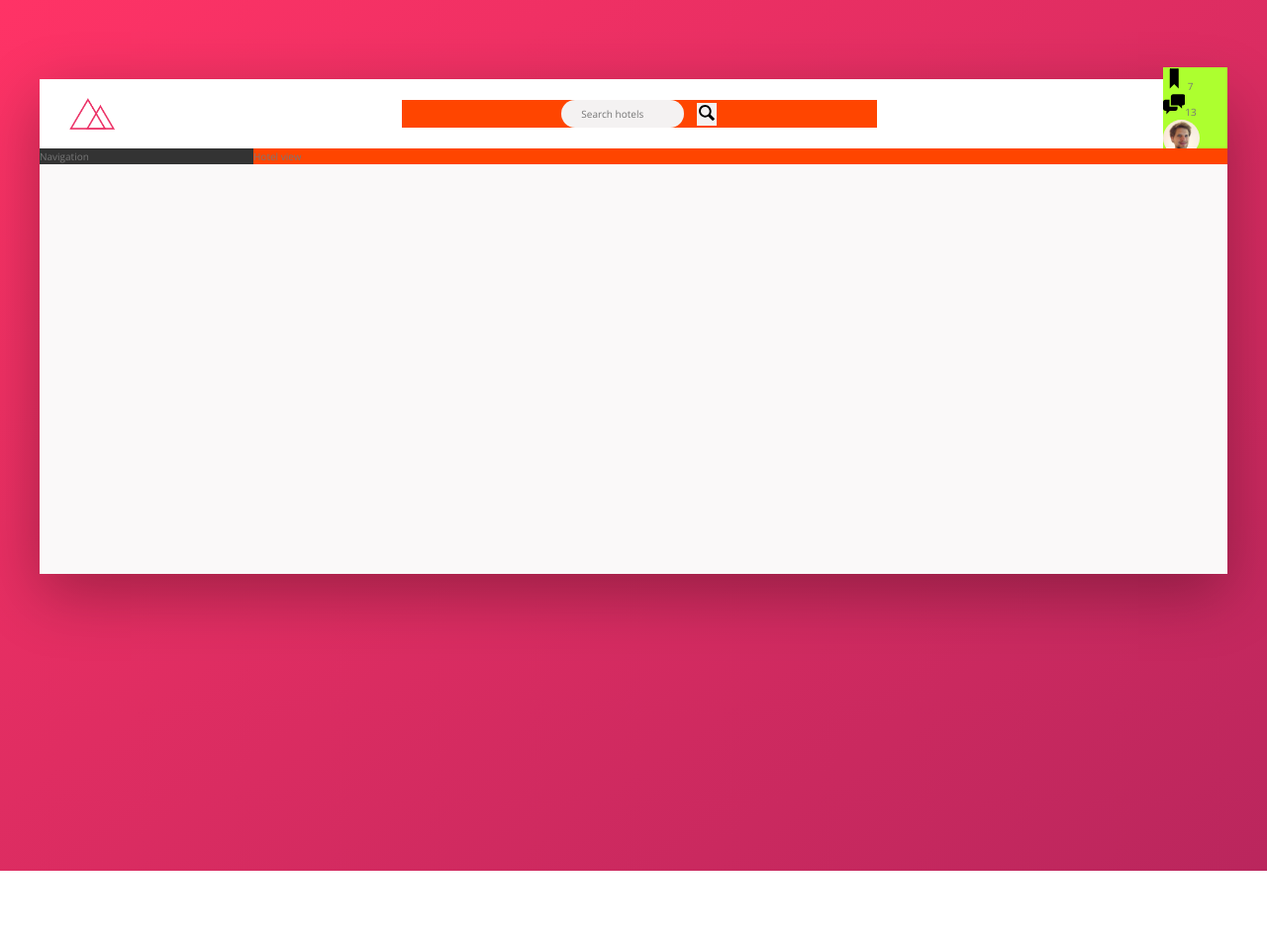
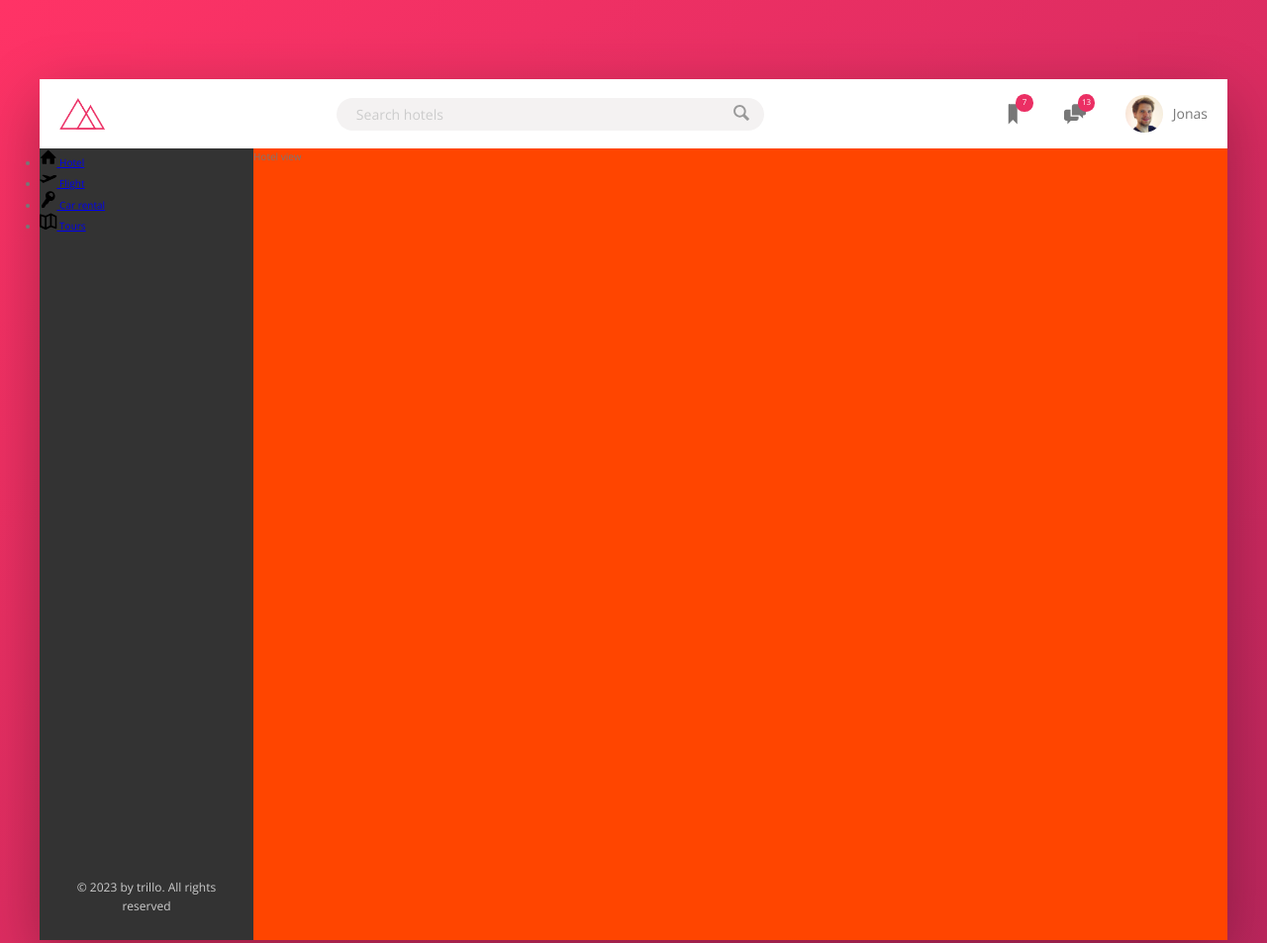
Before and after one commit to Quiddlee/Trillo, a website: page index.html in a window 1280 px wide. Shown: the top 953 px of the page at 99% size. Before the commit the page ends 880 px from the top, so only its background shows below. Drawn offline with nearby package versions, Linux system fonts and the light colour scheme.

Commit message:
header done & sidebar started

```diff
--- a/index.html
+++ b/index.html
@@ -16,9 +16,7 @@
                  <img src="img/logo.png" alt="trillo logo" class="logo">
 
                  <form action="#" class="search">
-                     <label>
-                         <input type="text" class="search__input" placeholder="Search hotels">
-                     </label>
+                     <input type="text" class="search__input" placeholder="Search hotels">
                      <button class="search__button">
                         <svg class="search__icon">
                             <use xlink:href="img/sprite.svg#icon-magnifying-glass"></use>
@@ -48,8 +46,46 @@
 
             <div class="content">
                 <nav class="sidebar">
-                    Navigation
+                    <ul class="side-nav">
+                        <li class="side-nav__item">
+                            <a href="#" class="side-nav__link">
+                                <svg class="side-nav__icon">
+                                    <use xlink:href="img/sprite.svg#icon-home"></use>
+                                </svg>
+                                <span>Hotel</span>
+                            </a>
+                        </li>
+                        <li class="side-nav__item">
+                            <a href="#" class="side-nav__link">
+                                <svg class="side-nav__icon">
+                                    <use xlink:href="img/sprite.svg#icon-aircraft-take-off"></use>
+                                </svg>
+                                <span>Flight</span>
+                            </a>
+                        </li>
+                        <li class="side-nav__item">
+                            <a href="#" class="side-nav__link">
+                                <svg class="side-nav__icon">
+                                    <use xlink:href="img/sprite.svg#icon-key"></use>
+                                </svg>
+                                <span>Car rental</span>
+                            </a>
+                        </li>
+                        <li class="side-nav__item">
+                            <a href="#" class="side-nav__link">
+                                <svg class="side-nav__icon">
+                                    <use xlink:href="img/sprite.svg#icon-map"></use>
+                                </svg>
+                                <span>Tours</span>
+                            </a>
+                        </li>
+                    </ul>
+
+                    <div class="legal">
+                        &copy; 2023 by trillo. All rights reserved
+                    </div>
                 </nav>
+
                 <main class="hotel-view">
                     Hotel view
                 </main>
--- a/sass/_components.scss
+++ b/sass/_components.scss
@@ -2,14 +2,14 @@
 // Logo
 .logo {
   height: 3.25rem;
-  margin-left: 3rem;
+  margin-left: 2rem;
 }
 
 
-/////////////////////////////////////
+
+//////////////////////////////////////
 // Search
 .search {
-  background-color: orangered;
   flex: 0 0 40%;
 
   display: flex;
@@ -26,13 +26,22 @@
     border-radius: 100px;
     width: 90%;
     transition: all .2s;
-    margin-right: -3.5rem;
+    margin-right: -3.25rem;
 
     &:focus {
       outline: none;
       width: 100%;
       background-color: var(--color-grey-light-3);
     }
+
+    &::-webkit-input-placeholder {
+      font-weight:  100;
+      color: var(--color-grey-light-4);
+    }
+  }
+
+  &__input:focus + &__button {
+    background-color: var(--color-grey-light-3);
   }
 
   &__button {
@@ -51,40 +60,93 @@
   &__icon {
     height: 2rem;
     width: 2rem;
+    fill: var(--color-grey-dark-3);
   }
 }
 
 
 
-
-
-/////////////////////////////////////
+//////////////////////////////////////
 // User Navigation
 .user-nav {
-  background-color: greenyellow;
+  align-self: stretch;
+
+  display: flex;
+  align-items: center;
+
+  & > * {
+    padding: 0 2rem;
+    cursor: pointer;
+    height: 100%;
+    display: flex;
+    align-items: center;
+  }
+
+  & > *:hover {
+    background-color: var(--color-grey-light-2);
+  }
+
   &__icon-box {
-
+    position: relative;
   }
 
   &__icon {
     height: 2.25rem;
     width: 2.25rem;
+    fill: var(--color-grey-dark-2);
   }
 
   &__notification {
+    font-size: .8rem;
+    height: 1.75rem;
+    width: 1.75rem;
+    border-radius: 50%;
+    background-color: var(--color-primary);
+    color: #fff;
+    position: absolute;
+    top: 1.5rem;
+    right: 1.1rem;
 
-  }
-
-  &__user {
-
+    display: flex;
+    justify-content: center;
+    align-items: center;
   }
 
   &__user-photo {
     height: 3.75rem;
     border-radius: 50%;
+    margin-right: 1rem;
+  }
+}
+
+
+
+//////////////////////////////////////
+// Side navigation
+
+.side-nav {
+  &__item {
+
   }
 
-  &__user-name {
+  &__link {
 
   }
+
+  &__icon {
+    width: 1.75rem;
+    height: 1.75rem;
+  }
 }
+
+
+
+//////////////////////////////////////
+// Side navigation
+
+.legal {
+  font-size: 1.2rem;
+  color: var(--color-grey-light-4);
+  text-align: center;
+  padding: 2.5rem;
+}
--- a/sass/_layout.scss
+++ b/sass/_layout.scss
@@ -8,6 +8,7 @@
 }
 
 .header {
+  font-size: 1.4rem;
   height: 7rem;
   background-color: #fff;
   border-bottom: var(--color-grey-light-2);
@@ -24,12 +25,18 @@
 .sidebar {
   background-color: var(--color-grey-dark-1);
 
-  flex: 0 0 18%
+  flex: 0 0 18%;
+
+  display: flex;
+  flex-direction: column;
+  justify-content: space-between;
 }
 
 .hotel-view {
   background-color: #fff;
+
+  //test
   background-color: orangered;
-
+  height: 80rem;
   flex: 1;
 }
```
Also changed, not shown: css/style.css, 1 other file.
